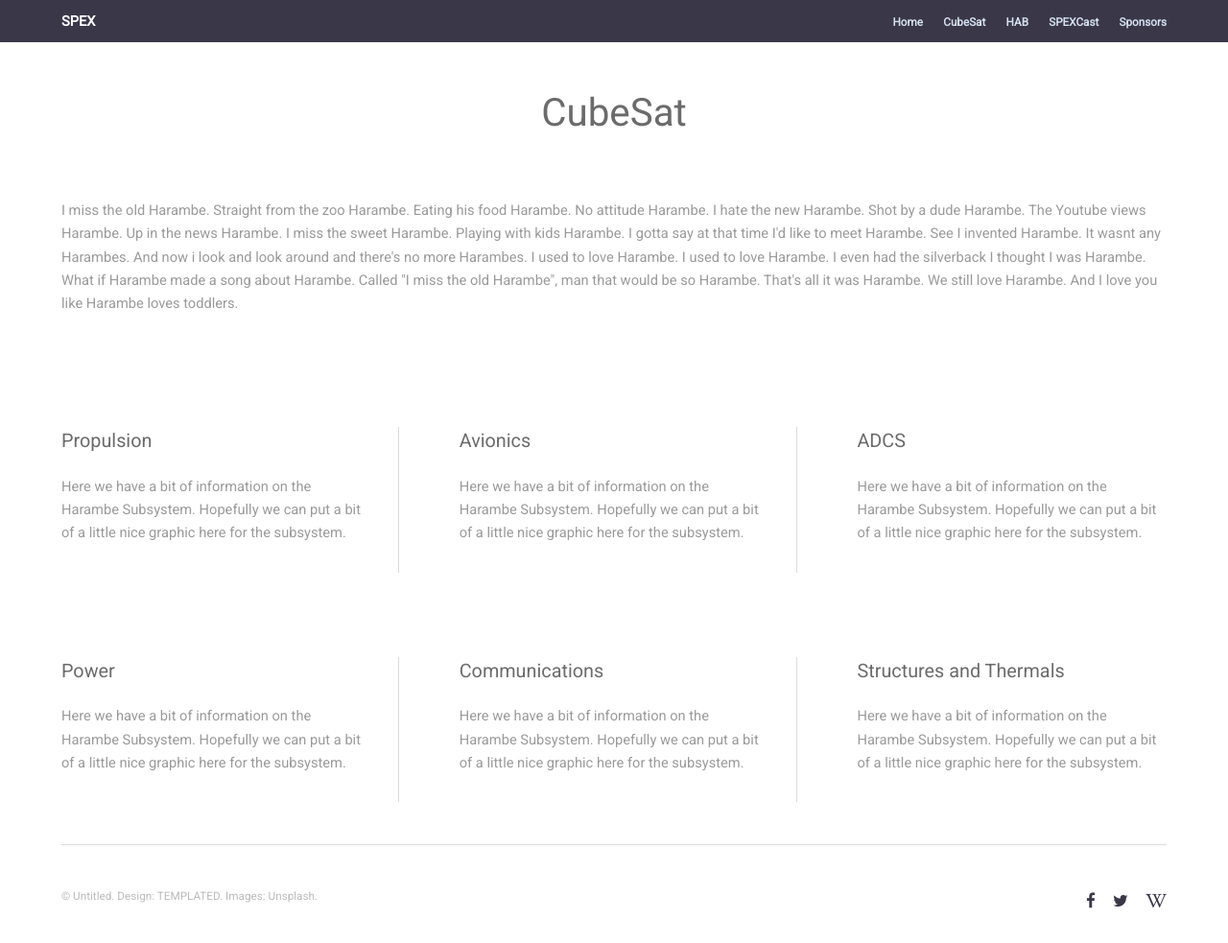
After one commit to rit-spex/SPEXSite, a Flask app: page /cubesat/ in a window 1280 px wide. The commit adds this page. Shown: the whole page at 96% size. Run offline with Flask 2, Linux system fonts and the light colour scheme.

Commit message:
changed double banner on index, working on cubesat layout and design

```diff
--- a/spex.py
+++ b/spex.py
@@ -8,5 +8,15 @@ def index():
 
 
 @app.route('/hab/')
-def second():
+def hab():
     return render_template('hab.html')
+
+
+@app.route('/cubesat/')
+def cubesat():
+    return render_template('cubesat.html')
+
+
+@app.route('/spexcast/')
+def spexcast():
+    return render_template('spexcast.html')
--- a/static/css/custom.css
+++ b/static/css/custom.css
@@ -7,7 +7,7 @@ section.wrapper.style1 {
 }
 
 section.wrapper.style1 header p {
-    color: rgba(255, 255, 255, 0.55);
+    color: rgba(221, 221, 221, 0.92);
 }
 
 section.wrapper {
@@ -20,6 +20,10 @@ a.icon {
 
 #banner {
     border-top: 0em;
+}
+
+#banner p {
+    color: rgba(221, 221, 221, 0.92);
 }
 
 .subpage #header {
@@ -62,3 +66,12 @@ h1, h2, h3, h4, h5, h6 {
     width: 100%;
     height: auto;
 }
+
+#two {
+    background-image: url(./images/banner.jpg);
+    background-size: cover;
+    background-position: top;
+    background-attachment: fixed;
+    background-repeat: no-repeat;
+    text-align: center;
+}
--- a/templates/baseinfo.html
+++ b/templates/baseinfo.html
@@ -19,58 +19,19 @@
 		<!-- Header -->
 			<header id="header">
 				<div class="inner">
-					<a href="index.html" class="logo">SPEX</a>
+					<a href="/" class="logo">SPEX</a>
 					<nav id="nav">
-						<a href="index.html">Home</a>
-						<a href="generic.html">CubeSat</a>
-						<a href="/hab/">Hab</a>
-						<a href="#">SpexCast</a>
+						<a href="/">Home</a>
+						<a href="/cubesat/">CubeSat</a>
+						<a href="/hab/">HAB</a>
+						<a href="/spexcast/">SPEXCast</a>
 						<a href="#">Sponsors</a>
-						<a href="#">Store</a>
 					</nav>
 					<a href="#navPanel" class="navPanelToggle"><span class="fa fa-bars"></span></a>
 				</div>
 			</header>
 
       {% block content %}
-		<!-- Three -->
-			<section id="three" class="wrapper">
-				<div class="inner">
-					<header class="align-center">
-						<h2>Nunc Dignissim</h2>
-						<p>Aliquam erat volutpat nam dui </p>
-
-					</header>
-					<p>Sed ut perspiciatis unde omnis iste natus error sit voluptatem accusantium doloremque laudantium, totam rem aperiam, eaque ipsa quae ab illo inventore veritatis et quasi architecto beatae vitae dicta sunt explicabo. Nemo enim ipsam voluptatem quia voluptas sit aspernatur aut odit aut fugit, sed quia consequuntur magni dolores eos qui ratione voluptatem sequi nesciunt. Neque porro quisquam est, qui dolorem ipsum quia dolor sit amet, consectetur, adipisci velit, sed quia non numquam eius modi tempora incidunt ut labore et dolore magnam aliquam quaerat voluptatem. Ut enim ad minima veniam, quis nostrum exercitationem ullam corporis suscipit laboriosam, nisi ut aliquid ex ea commodi consequatur? Quis autem vel eum iure reprehenderit qui in ea voluptate velit esse quam nihil molestiae consequatur, vel illum qui dolorem eum fugiat quo voluptas nulla pariatur?</p>
-					<p>At vero eos et accusamus et iusto odio dignissimos ducimus qui blanditiis praesentium voluptatum deleniti atque corrupti quos dolores et quas molestias excepturi sint occaecati cupiditate non provident, similique sunt in culpa qui officia deserunt mollitia animi, id est laborum et dolorum fuga. Et harum quidem rerum facilis est et expedita distinctio. Nam libero tempore, cum soluta nobis est eligendi optio cumque nihil impedit quo minus id quod maxime placeat facere possimus, omnis voluptas assumenda est, omnis dolor repellendus. Temporibus autem quibusdam et aut officiis debitis aut rerum necessitatibus saepe eveniet ut et voluptates repudiandae sint et molestiae non recusandae. Itaque earum rerum hic tenetur a sapiente delectus, ut aut reiciendis voluptatibus maiores alias consequatur aut perferendis doloribus asperiores repellat.</p>
-					<div class="flex flex-2">
-						<article>
-							<div class="image fit">
-								<img src="images/pic01.jpg" alt="Pic 01" />
-							</div>
-							<header>
-								<h3>Praesent placerat magna</h3>
-							</header>
-							<p>Praesent dapibus, neque id cursus faucibus, tortor neque egestas augue, eu vulputate magna eros eu erat. Aliquam erat volutpat. Nam dui mi, tincidunt quis, accumsan porttitor lorem ipsum.</p>
-							<footer>
-								<a href="#" class="button special">More</a>
-							</footer>
-						</article>
-						<article>
-							<div class="image fit">
-								<img src="images/pic02.jpg" alt="Pic 02" />
-							</div>
-							<header>
-								<h3>Fusce pellentesque tempus</h3>
-							</header>
-							<p>Sed adipiscing ornare risus. Morbi est est, blandit sit amet, sagittis vel, euismod vel, velit. Pellentesque egestas sem. Suspendisse commodo ullamcorper magna non comodo sodales tempus.</p>
-							<footer>
-								<a href="#" class="button special">More</a>
-							</footer>
-						</article>
-					</div>
-				</div>
-			</section>
     {% endblock %}
 		<!-- Footer -->
 			<footer id="footer">
@@ -80,11 +41,9 @@
 							&copy; Untitled. Design: <a href="https://templated.co">TEMPLATED</a>. Images: <a href="https://unsplash.com">Unsplash</a>.
 						</div>
 						<ul class="icons">
-							<li><a href="#" class="icon fa-facebook"><span class="label">Facebook</span></a></li>
-							<li><a href="#" class="icon fa-twitter"><span class="label">Twitter</span></a></li>
-							<li><a href="#" class="icon fa-linkedin"><span class="label">linkedIn</span></a></li>
-							<li><a href="#" class="icon fa-pinterest-p"><span class="label">Pinterest</span></a></li>
-							<li><a href="#" class="icon fa-vimeo"><span class="label">Vimeo</span></a></li>
+	 					  <li><a href="https://www.facebook.com/ritspex/" class="icon fa-facebook"><span class="label">Facebook</span></a></li>
+						  <li><a href="https://twitter.com/ritspex" class="icon fa-twitter"><span class="label">Twitter</span></a></li>
+						  <li><a href="https://wiki.rit.edu/display/SPEX/SPEX+Wiki+Home" class="icon fa-wikipedia-w"><span class="label">Wiki</span></a></li>
 						</ul>
 					</div>
 				</div>
--- /dev/null
+++ b/templates/cubesat.html
@@ -0,0 +1,65 @@
+{% extends "baseinfo.html" %}
+{% block content %}
+
+
+			<section id="three" class="wrapper">
+				<div class="inner">
+					<header class="align-center">
+						<h2>CubeSat</h2>
+					</header>
+          <p>I miss the old Harambe. Straight from the zoo Harambe. Eating his food Harambe. No attitude Harambe. I hate the new Harambe. Shot by a dude Harambe. The Youtube views Harambe. Up in the news Harambe. I miss the sweet Harambe. Playing with kids Harambe. I gotta say at that time I'd like to meet Harambe. See I invented Harambe. It wasnt any Harambes. And now i look and look around and there's no more Harambes. I used to love Harambe. I used to love Harambe. I even had the silverback I thought I was Harambe. What if Harambe made a song about Harambe. Called "I miss the old Harambe", man that would be so Harambe. That's all it was Harambe. We still love Harambe. And I love you like Harambe loves toddlers.</p>
+				</div>
+			</section>
+
+
+
+<section id="one" class="wrapper">
+  <div class="inner">
+    <div class="flex flex-3">
+	  <article class="indexbox">
+		<header>
+		  <h3>Propulsion</h3>
+		</header>
+        <p>Here we have a bit of information on the Harambe Subsystem. Hopefully we can put a bit of a little nice graphic here for the subsystem.</p>
+      </article>
+	  <article class="indexbox">
+	    <header>
+		  <h3>Avionics</h3>
+		</header>
+        <p>Here we have a bit of information on the Harambe Subsystem. Hopefully we can put a bit of a little nice graphic here for the subsystem.</p>
+	  </article>
+	  <article class="indexbox">
+		<header>
+		  <h3>ADCS</h3>
+		</header>
+        <p>Here we have a bit of information on the Harambe Subsystem. Hopefully we can put a bit of a little nice graphic here for the subsystem.</p>
+	  </article>
+	</div>
+  </div>
+</section>
+
+<section id="one" class="wrapper">
+  <div class="inner">
+    <div class="flex flex-3">
+	  <article class="indexbox">
+		<header>
+		  <h3>Power</h3>
+		</header>
+        <p>Here we have a bit of information on the Harambe Subsystem. Hopefully we can put a bit of a little nice graphic here for the subsystem.</p>
+      </article>
+	  <article class="indexbox">
+	    <header>
+		  <h3>Communications</h3>
+		</header>
+        <p>Here we have a bit of information on the Harambe Subsystem. Hopefully we can put a bit of a little nice graphic here for the subsystem.</p>
+	  </article>
+	  <article class="indexbox">
+		<header>
+		  <h3>Structures and Thermals</h3>
+		</header>
+        <p>Here we have a bit of information on the Harambe Subsystem. Hopefully we can put a bit of a little nice graphic here for the subsystem.</p>
+	  </article>
+	</div>
+  </div>
+</section
+{% endblock %}
--- a/templates/index.html
+++ b/templates/index.html
@@ -22,9 +22,9 @@
 					<a href="/" class="logo">SPEX</a>
 					<nav id="nav" class="mainnav">
 						<a href="/">Home</a>
-						<a href="generic.html">CubeSat</a>
+						<a href="/cubesat/">CubeSat</a>
 						<a href="/hab/">HAB</a>
-						<a href="#">SPEXCast</a>
+						<a href="/spexcast/">SPEXCast</a>
 						<a href="#">Sponsors</a>
 					</nav>
 					<a href="#navPanel" class="navPanelToggle"><span class="fa fa-bars"></span></a>
@@ -60,7 +60,7 @@
 								<h3>SPEXCast</h3>
 							</header>
 							<p>A discussion podcast on the science and technology of space exploration, featuring interviews with experts and industry professionals within the space community.</p>
-							<img src="{{ url_for('static', filename='images/spexcastlogo.png')}}" id="indexphoto">
+							<img src="{{ url_for('static', filename='images/spexcastlogo.jpg')}}" id="indexphoto">
 						</article>
 					</div>
 				</div>
--- /dev/null
+++ b/templates/spexcast.html
@@ -0,0 +1,4 @@
+{% extends "baseinfo.html" %}
+{% block content %}
+<a href="https://geo.itunes.apple.com/us/podcast/spexcast/id1089397071?mt=2" style="display:inline-block;overflow:hidden;background:url(https://linkmaker.itunes.apple.com/images/badges/en-us/badge_itunes-lrg.svg) no-repeat;width:165px;height:40px;"></a>
+{% endblock %}
```
Also changed, not shown: static/css/images/banner.jpg, static/css/images/tmp.jpg (added), static/images/designreview.jpg, static/images/fullsize/designreview.jpg (added), static/images/fullsize/habheight.jpg (added), static/images/fullsize/philphace.jpg (added), static/images/fullsize/spexcastlogo.png (renamed from static/images/spexcastlogo.png), static/images/habheight.jpg, static/images/spexcastlogo.jpg (added), 1 other file.
